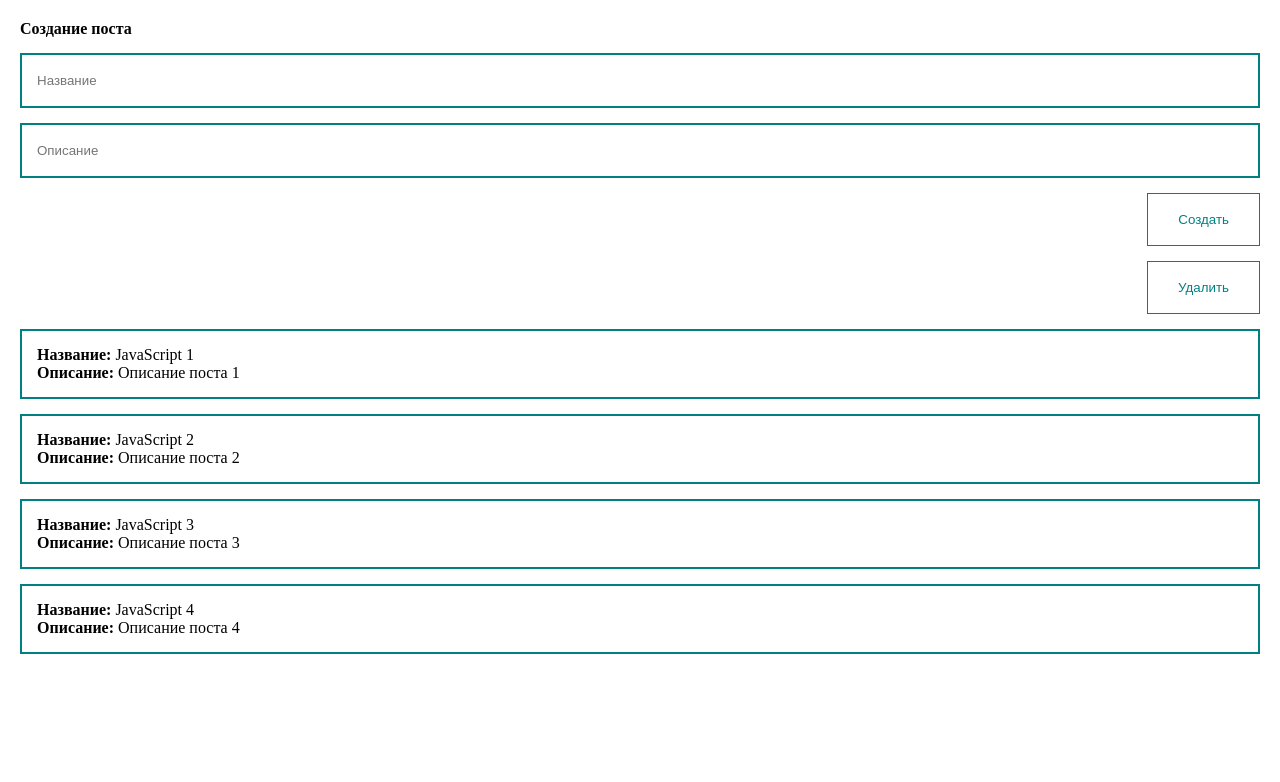
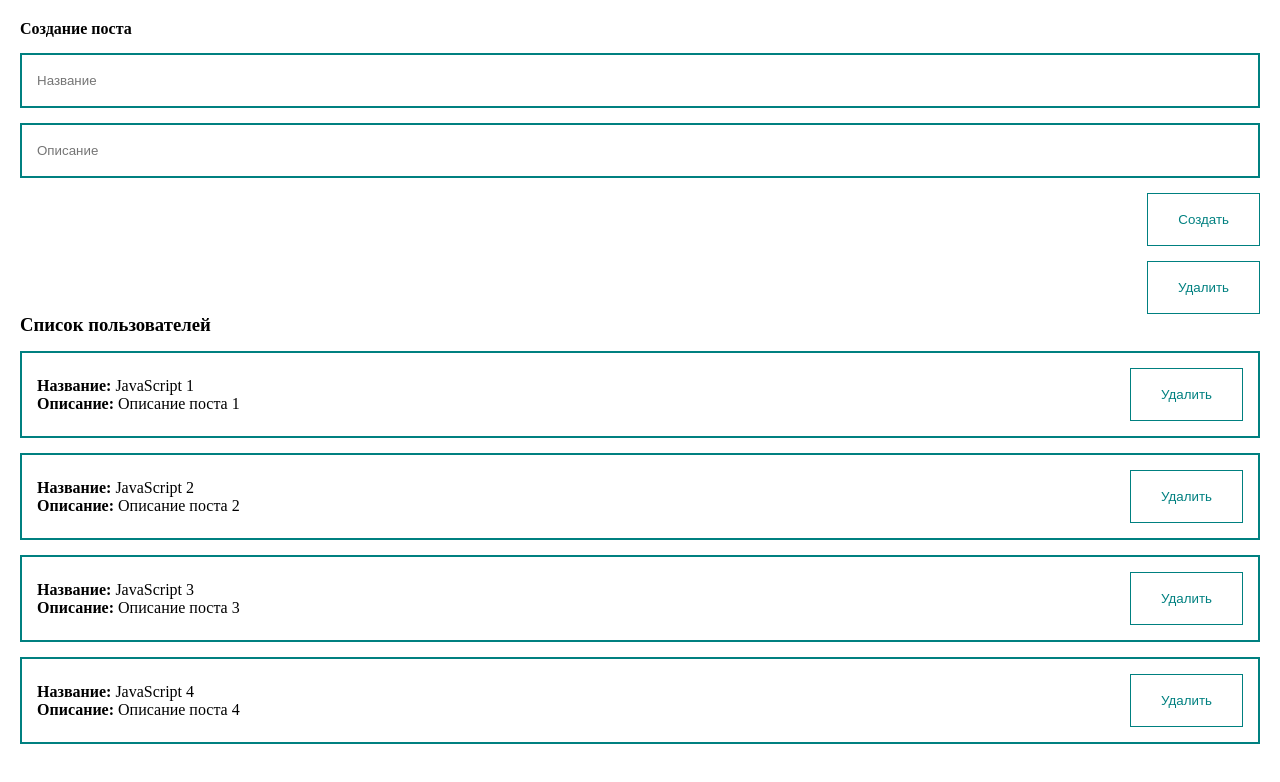
Before and after one commit to Mazitino/vue, a Vue app: page / in a window 1280 px wide. Shown: the top 782 px of the page. Built offline with nearby package versions, Linux system fonts and the light colour scheme.

Commit message:
Декомпозирую переиспользуемые компоненты

```diff
--- a/src/components/PostForm.vue
+++ b/src/components/PostForm.vue
@@ -14,19 +14,19 @@
             placeholder="Описание"
         >
 
-        <button
-            class="btn"
+        <my-button
+            style="align-self: flex-end; margin-top: 15px"
             @click="createPost"
             >
                 Создать
-        </button>
+        </my-button>
 
-        <button
-            class="btn"
+        <my-button
+            style="align-self: flex-end; margin-top: 15px"
             @click="deletePost"
             >
             Удалить
-        </button>
+        </my-button>
 
     </form>
 </template>
@@ -68,12 +68,5 @@ form{
     padding: 18px 15px;
     margin-top: 15px;
     }
-.btn {
-    margin-top: 15px;
-    align-self: flex-end;
-    padding: 18px 30px;
-    background: none;
-    color: teal;
-    border: 1px solid teal;
-}
+
 </style>
--- /dev/null
+++ b/src/components/PostItem.vue
@@ -0,0 +1,34 @@
+<template>
+    <div class="post">
+        <div>
+            <div><strong>Название: </strong> {{ post.title }} </div>
+            <div><strong>Описание: </strong> {{ post.body }} </div>
+        </div>
+        <div class="post_btns">
+            <my-button>Удалить</my-button>
+        </div>
+    </div>
+</template>
+
+<script>
+export default {
+    props: {
+        post: {
+            type: Object,
+            required: true,
+        }
+    }
+
+}
+</script>
+
+<style>
+.post {
+    padding: 15px;
+    border: 2px solid teal;
+    margin-top: 15px;
+    display: flex;
+    align-items: center;
+    justify-content: space-between;
+}
+</style>
--- a/src/components/PostList.vue
+++ b/src/components/PostList.vue
@@ -1,12 +1,17 @@
 <template>
-    <div class="post" v-for="post in posts">
-        <div><strong>Название: </strong> {{ post.title }} </div>
-        <div><strong>Описание: </strong> {{ post.body }} </div>
+    <div>
+        <h3>Список пользователей</h3>
+        <post-item
+            v-for="post in posts"
+           :post="post"
+        />
     </div>
 </template>
 
 <script>
+import PostItem from "@/components/PostItem";
 export default {
+    components: {PostItem},
     props: {
         posts: {
             type: Array,
@@ -18,9 +23,5 @@ export default {
 </script>
 
 <style scoped>
-.post {
-    padding: 15px;
-    border: 2px solid teal;
-    margin-top: 15px;
-}
+
 </style>
--- /dev/null
+++ b/src/components/Ui/MyButton.vue
@@ -0,0 +1,21 @@
+<template>
+  <button class="btn">
+      <slot></slot>
+  </button>
+</template>
+
+<script>
+export default {
+    name: 'my-button'
+
+}
+</script>
+
+<style>
+.btn {
+    padding: 18px 30px;
+    background: none;
+    color: teal;
+    border: 1px solid teal;
+}
+</style>
--- /dev/null
+++ b/src/components/Ui/index.js
@@ -0,0 +1,5 @@
+import MyButton from '@/components/Ui/MyButton';
+
+export default [
+    MyButton
+]
--- a/src/main.js
+++ b/src/main.js
@@ -1,4 +1,17 @@
 import { createApp } from 'vue'
 import App from './App'
+import components from '@/components/Ui';
 
-createApp(App).mount('#app')
+const app = createApp(App)
+
+components.forEach(component => {
+    app.component(component.name, component)
+})
+
+
+
+
+
+
+
+app.mount('#app')
```
